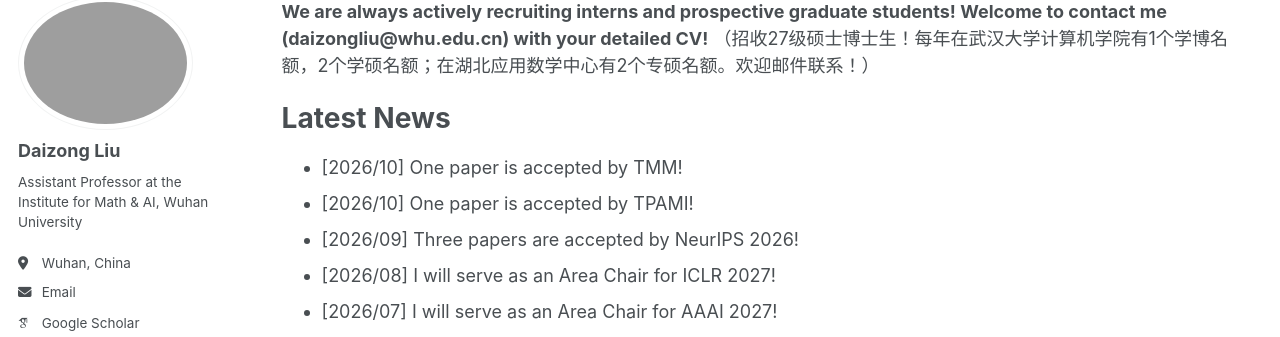
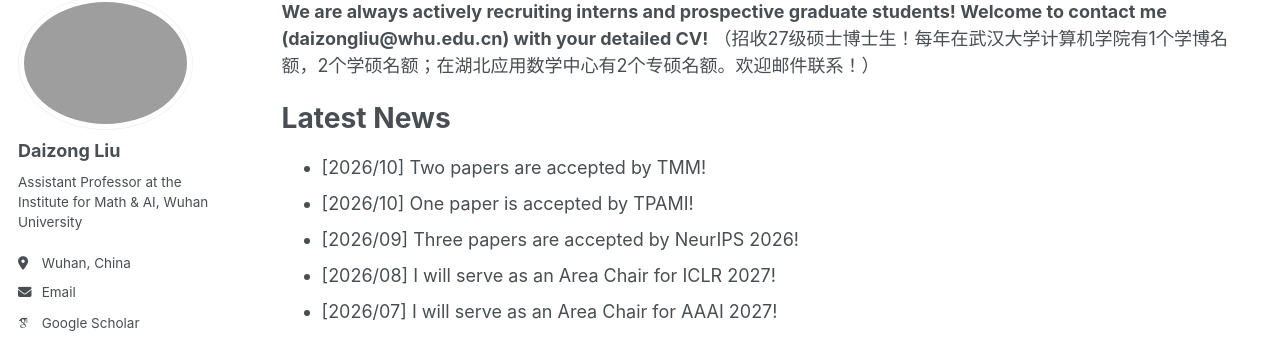
Before and after one commit to liudaizong/liudaizong.github.io, a Jekyll site: the page built from _pages/about.md, in a window 1280 px wide and 900 px high, scrolled down 451 px. Shown: the part 103-440 px from the top of the window. Built offline with Jekyll 4.4.1, drawn with Linux system fonts in a browser that asks for light colours; some web fonts are replaced.

Commit message:
Update about.md

```diff
--- a/_pages/about.md
+++ b/_pages/about.md
@@ -21,7 +21,7 @@ My broad research interests include Multimodal Reasoning, 3D Point Cloud Percept
 
 Latest News
 ======
-* [2026/10] One paper is accepted by TMM!
+* [2026/10] Two papers are accepted by TMM!
 * [2026/10] One paper is accepted by TPAMI!
 * [2026/09] Three papers are accepted by NeurIPS 2026!
 * [2026/08] I will serve as an Area Chair for ICLR 2027!
```
